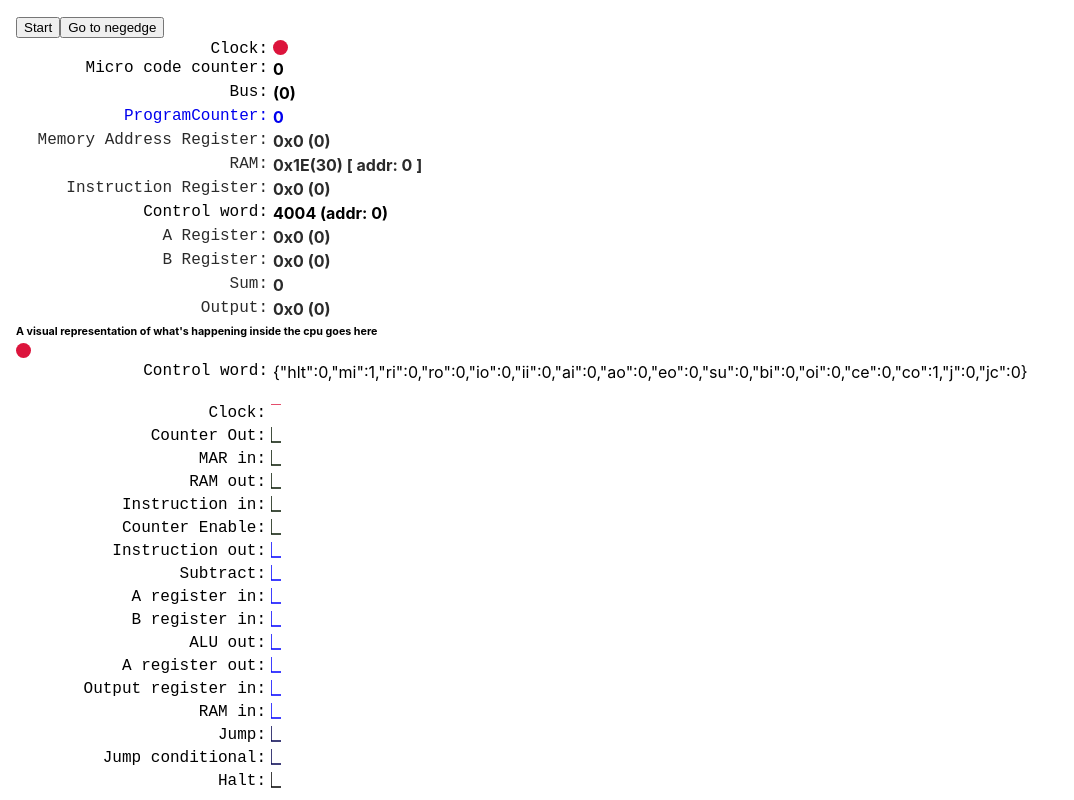
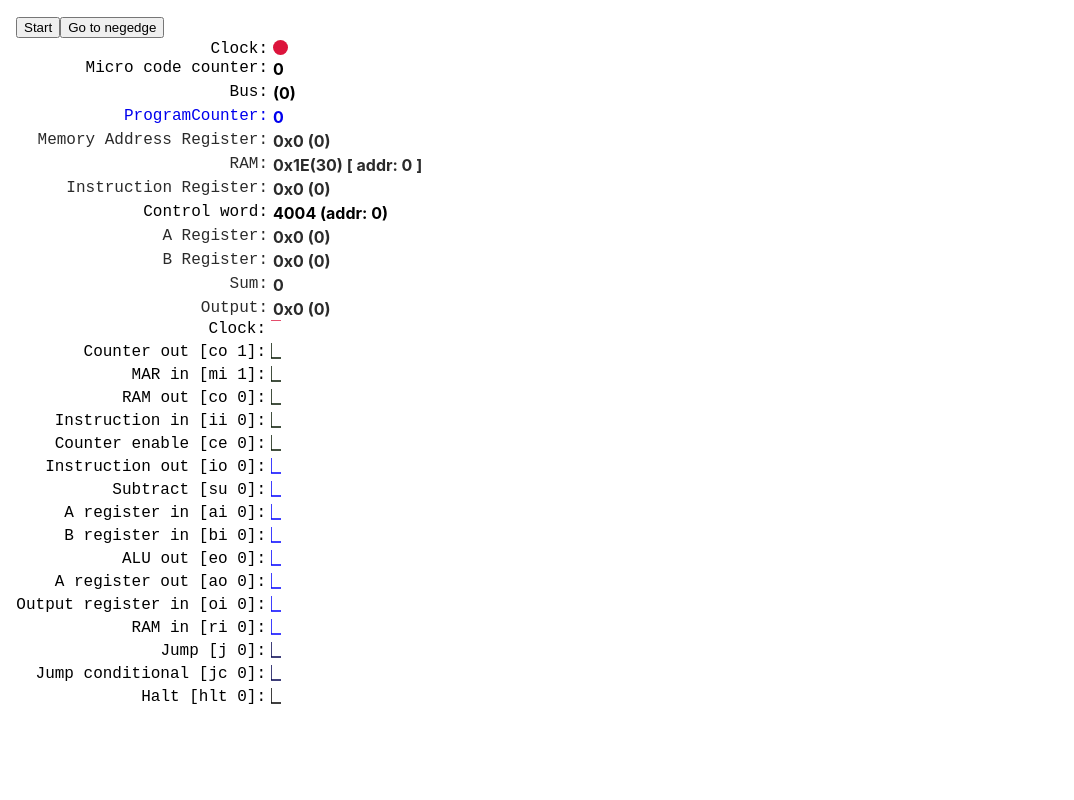
Before and after one commit to theapi/beneater_react, a React (Create React App) app: page / in a window 1280 px wide. Shown: the whole page, without its empty margins (0-1074 px from the left). Built offline with nearby package versions, Linux system fonts and the light colour scheme.

Commit message:
Control word label in the waveform label

```diff
--- a/src/components/Visual.js
+++ b/src/components/Visual.js
@@ -40,10 +40,6 @@ const Visual = () => {
   return (
     <div id="visual">
 
-      <h6>A visual representation of what's happening inside the cpu goes here</h6>
-
-      <Led on={clk}  />
-      <Controller />
       <div className="logicAnalyser">
 
         <Canvas width={width} height={height} className="canvas" clk={clk}
@@ -51,40 +47,40 @@ const Visual = () => {
 
         {/* Fetch */}
         <Canvas width={width} height={height} className="canvas" clk={clk}
-          name="Counter Out" waveform={waves['co']} signal={controlWord.co} />
+          name={`Counter out [co ${controlWord.co}]`} waveform={waves['co']} signal={controlWord.co} />
         <Canvas width={width} height={height} className="canvas" clk={clk}
-          name="MAR in" waveform={waves['mi']} signal={controlWord.mi} />
+          name={`MAR in [mi ${controlWord.mi}]`} waveform={waves['mi']} signal={controlWord.mi} />
         <Canvas width={width} height={height} className="canvas" clk={clk}
-          name="RAM out" waveform={waves['ro']} signal={controlWord.ro} />
+          name={`RAM out [co ${controlWord.ro}]`} waveform={waves['ro']} signal={controlWord.ro} />
         <Canvas width={width} height={height} className="canvas" clk={clk}
-          name="Instruction in" waveform={waves['ii']} signal={controlWord.ii} />
+          name={`Instruction in [ii ${controlWord.ii}]`} waveform={waves['ii']} signal={controlWord.ii} />
         <Canvas width={width} height={height} className="canvas" clk={clk}
-          name="Counter Enable" waveform={waves['ce']} signal={controlWord.ce} />
+          name={`Counter enable [ce ${controlWord.ce}]`} waveform={waves['ce']} signal={controlWord.ce} />
         {/* end fetch */}
 
         <Canvas width={width} height={height} className="canvas" clk={clk}
-          name="Instruction out" waveform={waves['io']} signal={controlWord.io} />
+          name={`Instruction out [io ${controlWord.io}]`} waveform={waves['io']} signal={controlWord.io} />
         <Canvas width={width} height={height} className="canvas" clk={clk}
-          name="Subtract" waveform={waves['su']} signal={controlWord.su} />
+          name={`Subtract [su ${controlWord.su}]`} waveform={waves['su']} signal={controlWord.su} />
         <Canvas width={width} height={height} className="canvas" clk={clk}
-          name="A register in" waveform={waves['ai']} signal={controlWord.ai} />
+          name={`A register in [ai ${controlWord.ai}]`} waveform={waves['ai']} signal={controlWord.ai} />
         <Canvas width={width} height={height} className="canvas" clk={clk}
-          name="B register in" waveform={waves['bi']} signal={controlWord.bi} />
+          name={`B register in [bi ${controlWord.bi}]`} waveform={waves['bi']} signal={controlWord.bi} />
         <Canvas width={width} height={height} className="canvas" clk={clk}
-          name="ALU out" waveform={waves['eo']} signal={controlWord.eo} />
+          name={`ALU out [eo ${controlWord.eo}]`} waveform={waves['eo']} signal={controlWord.eo} />
         <Canvas width={width} height={height} className="canvas" clk={clk}
-          name="A register out" waveform={waves['ao']} signal={controlWord.ao} />
+          name={`A register out [ao ${controlWord.ao}]`} waveform={waves['ao']} signal={controlWord.ao} />
         <Canvas width={width} height={height} className="canvas" clk={clk}
-          name="Output register in" waveform={waves['oi']} signal={controlWord.oi} />
+          name={`Output register in [oi ${controlWord.oi}]`} waveform={waves['oi']} signal={controlWord.oi} />
 
         <Canvas width={width} height={height} className="canvas" clk={clk}
-          name="RAM in" waveform={waves['ri']} signal={controlWord.ri} />
+          name={`RAM in [ri ${controlWord.ri}]`} waveform={waves['ri']} signal={controlWord.ri} />
         <Canvas width={width} height={height} className="canvas" clk={clk}
-          name="Jump" waveform={waves['j']} signal={controlWord.j} />
+          name={`Jump [j ${controlWord.j}]`} waveform={waves['j']} signal={controlWord.j} />
         <Canvas width={width} height={height} className="canvas" clk={clk}
-          name="Jump conditional" waveform={waves['jc']} signal={controlWord.jc} />
+          name={`Jump conditional [jc ${controlWord.jc}]`} waveform={waves['jc']} signal={controlWord.jc} />
         <Canvas width={width} height={height} className="canvas" clk={clk}
-          name="Halt" waveform={waves['hlt']} signal={controlWord.hlt} />
+          name={`Halt [hlt ${controlWord.hlt}]`} waveform={waves['hlt']} signal={controlWord.hlt} />
 
       </div>
     </div>
```
Also changed, not shown: src/components/LogicAnalyser/lib/Draw.js (deleted, +0 -30 lines).
